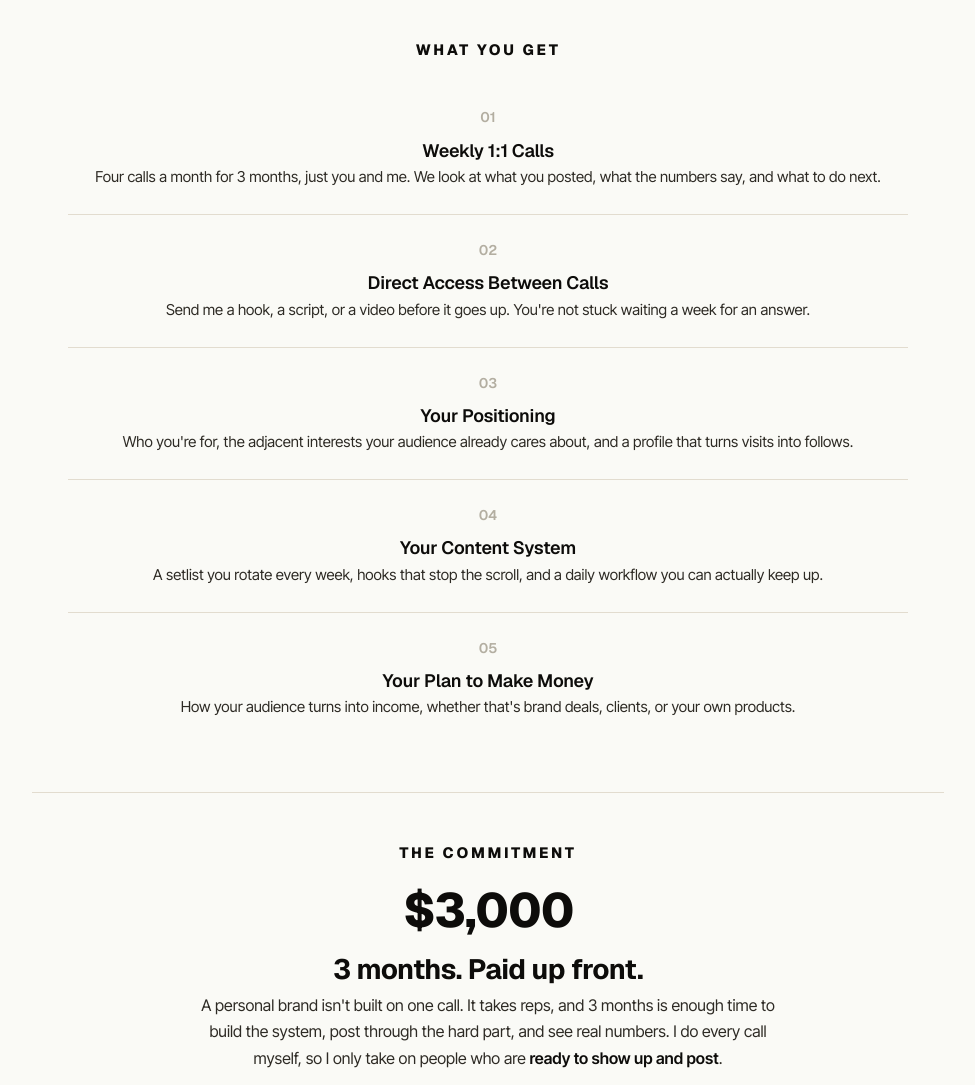
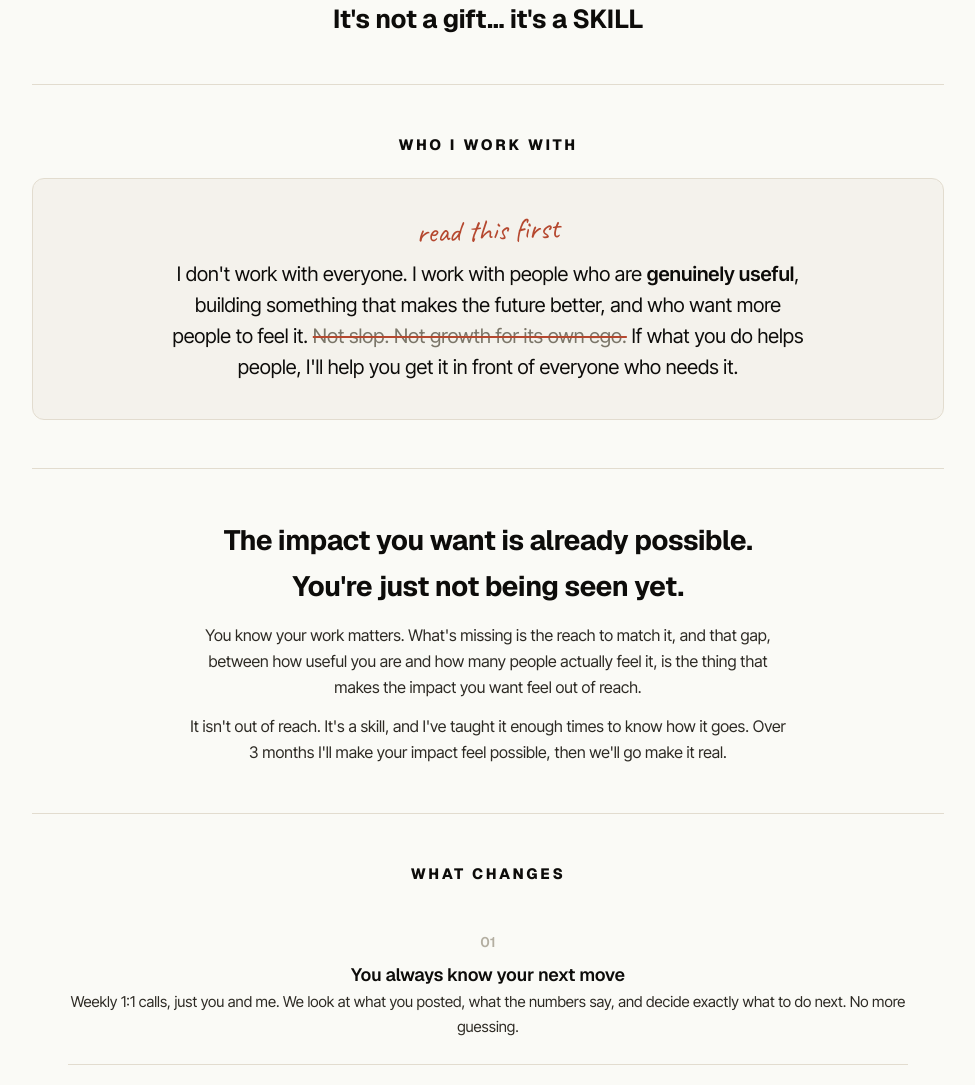
Before and after one commit to notmattgraham/coaching, a plain HTML site: page index.html in a window 1280 px wide. Shown: the part 1715-2800 px from the top of the page, without its empty margins (152-1127 px from the left). Drawn offline with nearby package versions, Linux system fonts and the light colour scheme.

Commit message:
Reframe coaching page around impact; remove price
Co-Authored-By: Claude Opus 4.8 <noreply@anthropic.com>

```diff
--- a/index.html
+++ b/index.html
@@ -3,11 +3,11 @@
 <head>
   <meta charset="UTF-8" />
   <meta name="viewport" content="width=device-width, initial-scale=1.0" />
-  <title>1:1 Personal Brand Coaching | Matt Graham</title>
-  <meta name="description" content="3 months of weekly 1:1 calls with Matt Graham to build your personal brand: positioning, content, growth, and how to make money from it." />
+  <title>1:1 Personal Brand Coaching for People Building a Better Future | Matt Graham</title>
+  <meta name="description" content="3 months of weekly 1:1 calls with Matt Graham. I help people doing work that matters build a personal brand that gets it in front of as many people as possible." />
   <meta property="og:type" content="website">
   <meta property="og:title" content="1:1 Personal Brand Coaching with Matt Graham">
-  <meta property="og:description" content="3 months of weekly 1:1 calls to build your personal brand.">
+  <meta property="og:description" content="3 months of weekly 1:1 calls to grow the reach of work that actually matters.">
   <meta property="og:url" content="https://notmattgraham.com/coaching/">
   <meta property="og:image" content="https://notmattgraham.com/me.jpg">
   <meta name="twitter:card" content="summary_large_image">
@@ -532,7 +532,7 @@
 
   <main>
     <div class="hero">
-      <h1>Build your personal brand with me, 1:1.</h1>
+      <h1>Build a personal brand that grows your impact.</h1>
     </div>
 
     <picture>
@@ -542,7 +542,7 @@
 
     <div class="hero hero-after-vsl">
       <p class="lead lead-big">
-        <strong>3 months</strong> of weekly 1:1 calls with me. We build your positioning, your content, and your plan to make money from it, together.
+        <strong>3 months</strong> of weekly 1:1 calls with me. I work with people who are making the future better, and together we build your positioning, your content, and your reach, so your work gets in front of as many people as possible.
       </p>
       <a href="#apply" class="hero-cta">Apply Now <span class="arrow">&rarr;</span></a>
 
@@ -595,15 +595,39 @@
       <div class="before-clip-caption">It's not a gift... it's a SKILL</div>
     </div>
 
-    <!-- ── WHAT YOU GET ── -->
+    <!-- ── WHO THIS IS FOR ── -->
     <section>
-      <div class="section-label">What you get</div>
+      <div class="section-label">Who I work with</div>
+      <div class="callout">
+        <span class="callout-tag">read this first</span>
+        <p>
+          I don't work with everyone. I work with people who are <strong>genuinely useful</strong>, building something that makes the future better, and who want more people to feel it. <span class="strike">Not slop. Not growth for its own ego.</span> If what you do helps people, I'll help you get it in front of everyone who needs it.
+        </p>
+      </div>
+    </section>
+
+    <!-- ── IT'S POSSIBLE ── -->
+    <section>
+      <div class="guarantee">
+        <div class="guarantee-headline">The impact you want is already possible. You're just not being seen yet.</div>
+        <p>
+          You know your work matters. What's missing is the reach to match it, and that gap, between how useful you are and how many people actually feel it, is the thing that makes the impact you want feel out of reach.
+        </p>
+        <p>
+          It isn't out of reach. It's a skill, and I've taught it enough times to know how it goes. Over 3 months I'll make your impact feel possible, then we'll go make it real.
+        </p>
+      </div>
+    </section>
+
+    <!-- ── WHAT CHANGES ── -->
+    <section>
+      <div class="section-label">What changes</div>
       <div class="rules-list">
-        <div class="rule"><div class="rule-num">01</div><div><div class="rule-name">Weekly 1:1 Calls</div><div class="rule-desc">Four calls a month for 3 months, just you and me. We look at what you posted, what the numbers say, and what to do next.</div></div></div>
-        <div class="rule"><div class="rule-num">02</div><div><div class="rule-name">Direct Access Between Calls</div><div class="rule-desc">Send me a hook, a script, or a video before it goes up. You're not stuck waiting a week for an answer.</div></div></div>
-        <div class="rule"><div class="rule-num">03</div><div><div class="rule-name">Your Positioning</div><div class="rule-desc">Who you're for, the adjacent interests your audience already cares about, and a profile that turns visits into follows.</div></div></div>
-        <div class="rule"><div class="rule-num">04</div><div><div class="rule-name">Your Content System</div><div class="rule-desc">A setlist you rotate every week, hooks that stop the scroll, and a daily workflow you can actually keep up.</div></div></div>
-        <div class="rule"><div class="rule-num">05</div><div><div class="rule-name">Your Plan to Make Money</div><div class="rule-desc">How your audience turns into income, whether that's brand deals, clients, or your own products.</div></div></div>
+        <div class="rule"><div class="rule-num">01</div><div><div class="rule-name">You always know your next move</div><div class="rule-desc">Weekly 1:1 calls, just you and me. We look at what you posted, what the numbers say, and decide exactly what to do next. No more guessing.</div></div></div>
+        <div class="rule"><div class="rule-num">02</div><div><div class="rule-name">You're never stuck on your own</div><div class="rule-desc">Send me a hook, a script, or a video before it goes up. You don't wait a week for an answer when it matters.</div></div></div>
+        <div class="rule"><div class="rule-num">03</div><div><div class="rule-name">The right people finally get what you do</div><div class="rule-desc">Clear positioning, the adjacent interests your audience already cares about, and a profile that turns visits into follows.</div></div></div>
+        <div class="rule"><div class="rule-num">04</div><div><div class="rule-name">Posting stops being the hard part</div><div class="rule-desc">A setlist you rotate every week, hooks that stop the scroll, and a daily workflow you can actually keep up.</div></div></div>
+        <div class="rule"><div class="rule-num">05</div><div><div class="rule-name">Your reach becomes real impact</div><div class="rule-desc">How a growing audience turns into people helped, doors opened, and income, so the work can keep going.</div></div></div>
       </div>
     </section>
 
@@ -611,11 +635,11 @@
     <section>
       <div class="section-label">The commitment</div>
       <div class="guarantee">
-        <div class="commit-price">$3,000</div>
+        <div class="commit-price">3 months</div>
         <div>
-          <div class="guarantee-headline">3 months. Paid up front.</div>
+          <div class="guarantee-headline">All in, paid up front.</div>
           <p>
-            A personal brand isn't built on one call. It takes reps, and 3 months is enough time to build the system, post through the hard part, and see real numbers. I do every call myself, so I only take on people who are <strong>ready to show up and post</strong>.
+            A personal brand isn't built on one call. It takes reps, and 3 months is enough time to build the system, post through the hard part, and see real numbers. I do every call myself, so I only take on a handful of people who are <strong>ready to show up, post, and put something genuinely useful into the world</strong>. We talk numbers once I know it's a fit.
           </p>
         </div>
       </div>
@@ -625,7 +649,7 @@
     <section id="apply" class="buy-section">
       <h2>Apply for 1:1 coaching.</h2>
       <p class="lead">
-        Takes two minutes. I read every application myself, and if it's a fit, I'll reach out by email.
+        Takes two minutes. I read every application myself. I'm looking for people doing work that matters, and if that's you, I'll reach out by email.
       </p>
       <div class="buy-card wide">
         <form class="apply-form" id="apply-form" novalidate>
@@ -642,9 +666,9 @@
               <option>100,000+</option>
             </select>
           </div>
-          <div><label for="f-goal">What do you want your personal brand to do for you?</label><textarea id="f-goal" name="goal" required></textarea></div>
+          <div><label for="f-goal">What are you building, and who does it help?</label><textarea id="f-goal" name="goal" required></textarea></div>
           <div>
-            <label>Coaching is a 3-month commitment at $3,000, paid up front. Are you ready to invest that?</label>
+            <label>Coaching is a 3-month commitment, paid up front. Are you ready to invest in it?</label>
             <div class="radio-row">
               <label><input type="radio" name="commitment" value="Yes, I'm ready to commit"> Yes, I'm ready to commit</label>
               <label><input type="radio" name="commitment" value="Not yet"> Not yet</label>
@@ -710,8 +734,8 @@
           Email: f.email.value.trim(),
           Account: f.handle.value.trim(),
           Followers: f.followers.value,
-          Goal: f.goal.value.trim(),
-          'Ready for 3 months at $3,000 up front': commit.value
+          'What they are building': f.goal.value.trim(),
+          'Ready for a 3-month commitment, paid up front': commit.value
         })
       })
         .then(function (res) { return res.json().catch(function () { return {}; }).then(function (j) { return { ok: res.ok, j: j }; }); })
```
